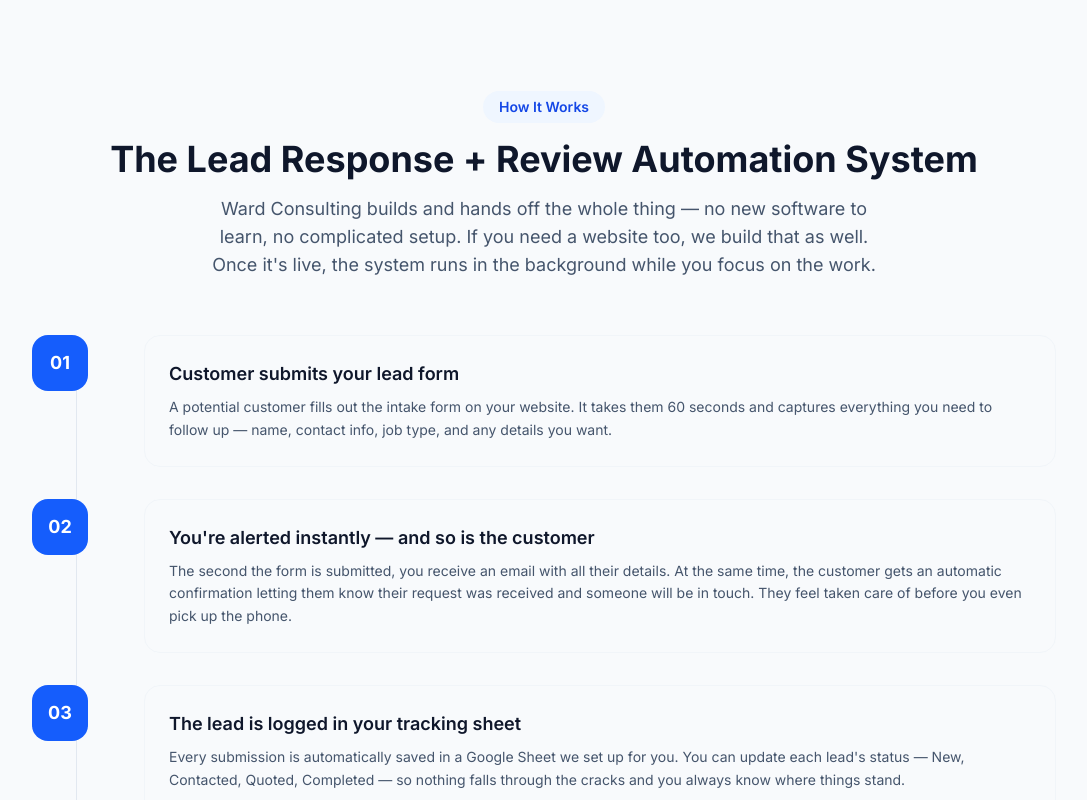
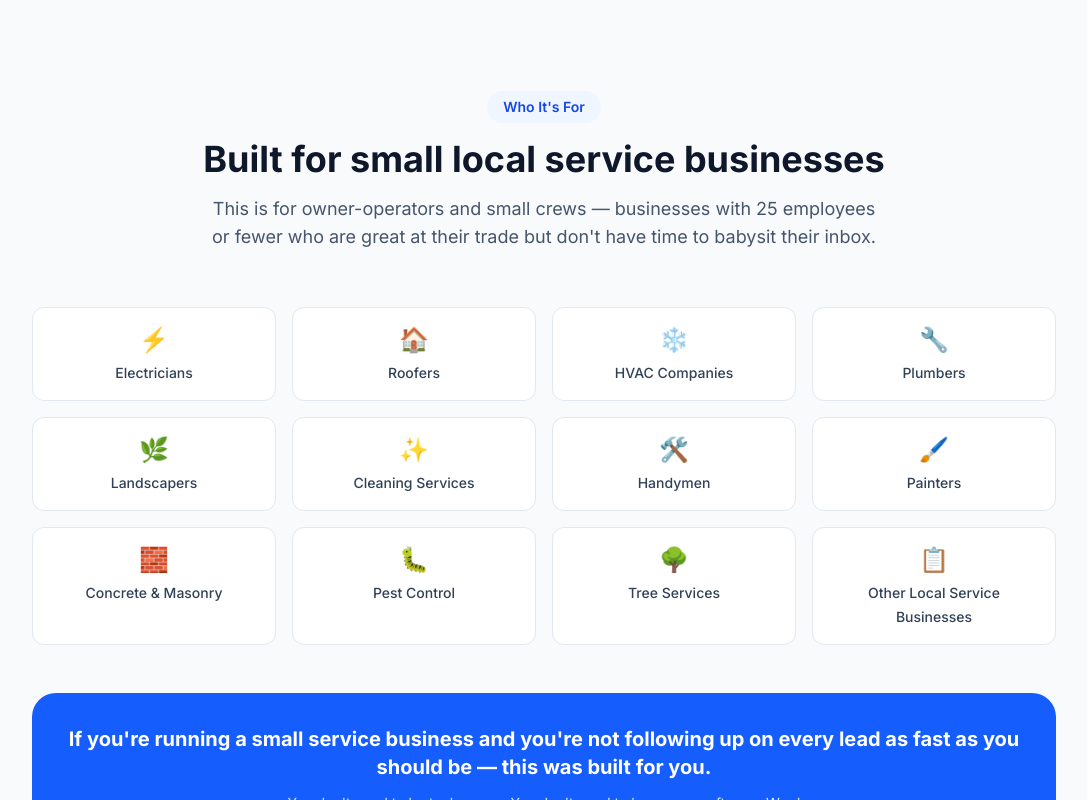
Before and after one commit to chaseward5894/ward-consulting, a Next.js app: page / in a window 1280 px wide. Shown: the part 1560-2360 px from the top of the page, without its empty margins (96-1183 px from the left). Built offline with nearby package versions, Linux system fonts and the light colour scheme.

Commit message:
Fix page order, trade card backgrounds, and language consistency

```diff
--- a/app/page.tsx
+++ b/app/page.tsx
@@ -17,10 +17,10 @@
       <main>
         <Hero />
         <Problem />
+        <WhoItsFor />
         <HowItWorks />
+        <Package />
         <DemoWorkflow />
-        <Package />
-        <WhoItsFor />
         <About />
         <FAQ />
         <Contact />
--- a/components/WhoItsFor.tsx
+++ b/components/WhoItsFor.tsx
@@ -34,7 +34,7 @@
           {trades.map((trade, i) => (
             <div
               key={i}
-              className="bg-slate-50 border border-slate-100 rounded-xl px-4 py-4 text-center hover:border-blue-200 hover:bg-blue-50 transition-colors"
+              className="bg-white border border-slate-200 rounded-xl px-4 py-4 text-center hover:border-blue-200 hover:bg-blue-50 transition-colors"
             >
               <div className="text-2xl mb-1">{trade.emoji}</div>
               <span className="text-sm font-medium text-slate-700">{trade.label}</span>
@@ -45,7 +45,7 @@
         {/* Qualifier box */}
         <div className="bg-blue-600 rounded-3xl p-8 text-white text-center">
           <h3 className="text-xl font-bold mb-3">
-            If you're running a local service business and you're not following up on every lead as fast as you should be — this was built for you.
+            If you're running a small service business and you're not following up on every lead as fast as you should be — this was built for you.
           </h3>
           <p className="text-blue-100 text-sm mb-6 max-w-xl mx-auto">
             You don't need to be tech-savvy. You don't need to learn new software. Ward Consulting handles the setup and hands it off so you can just use it.
```
